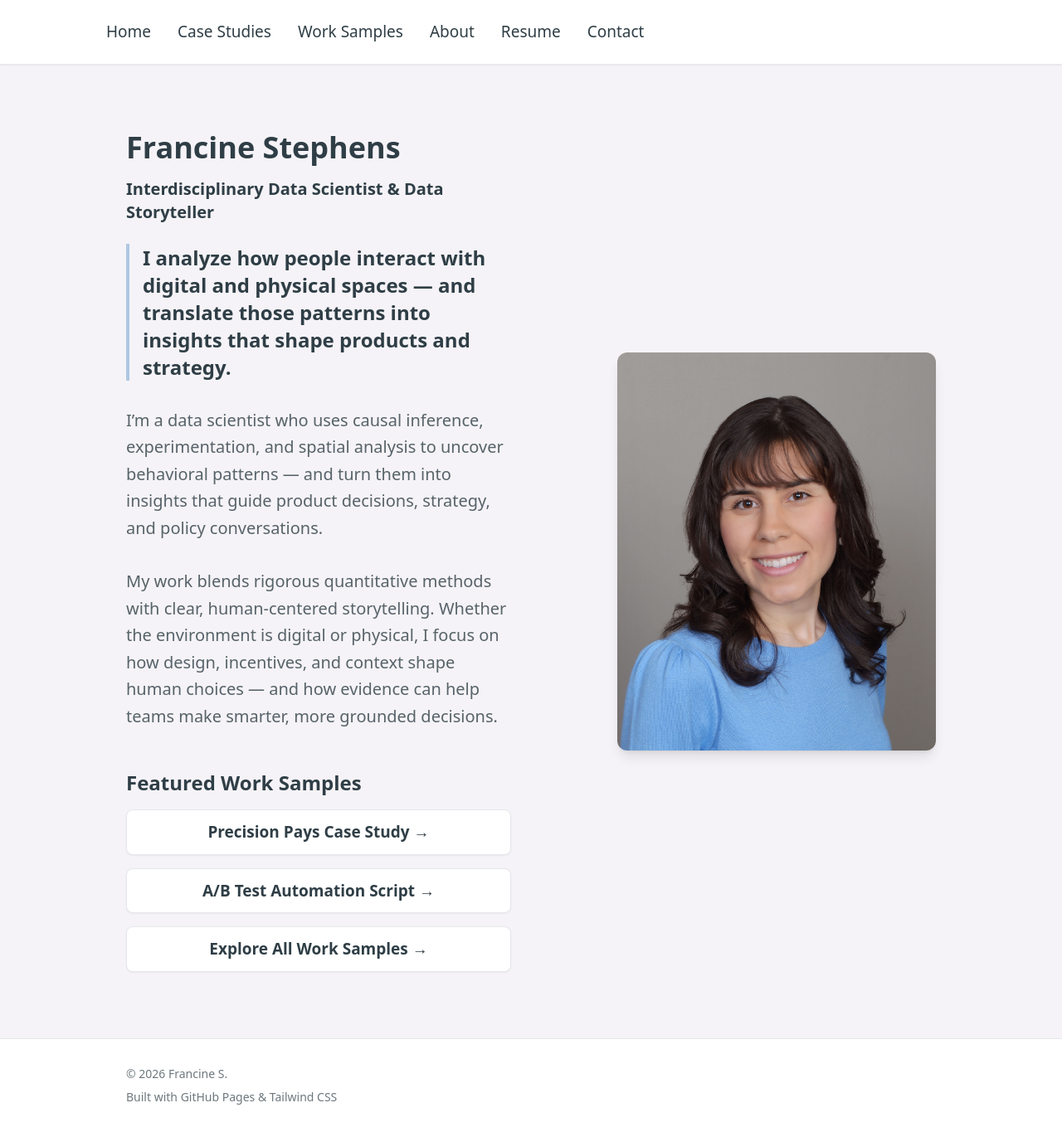
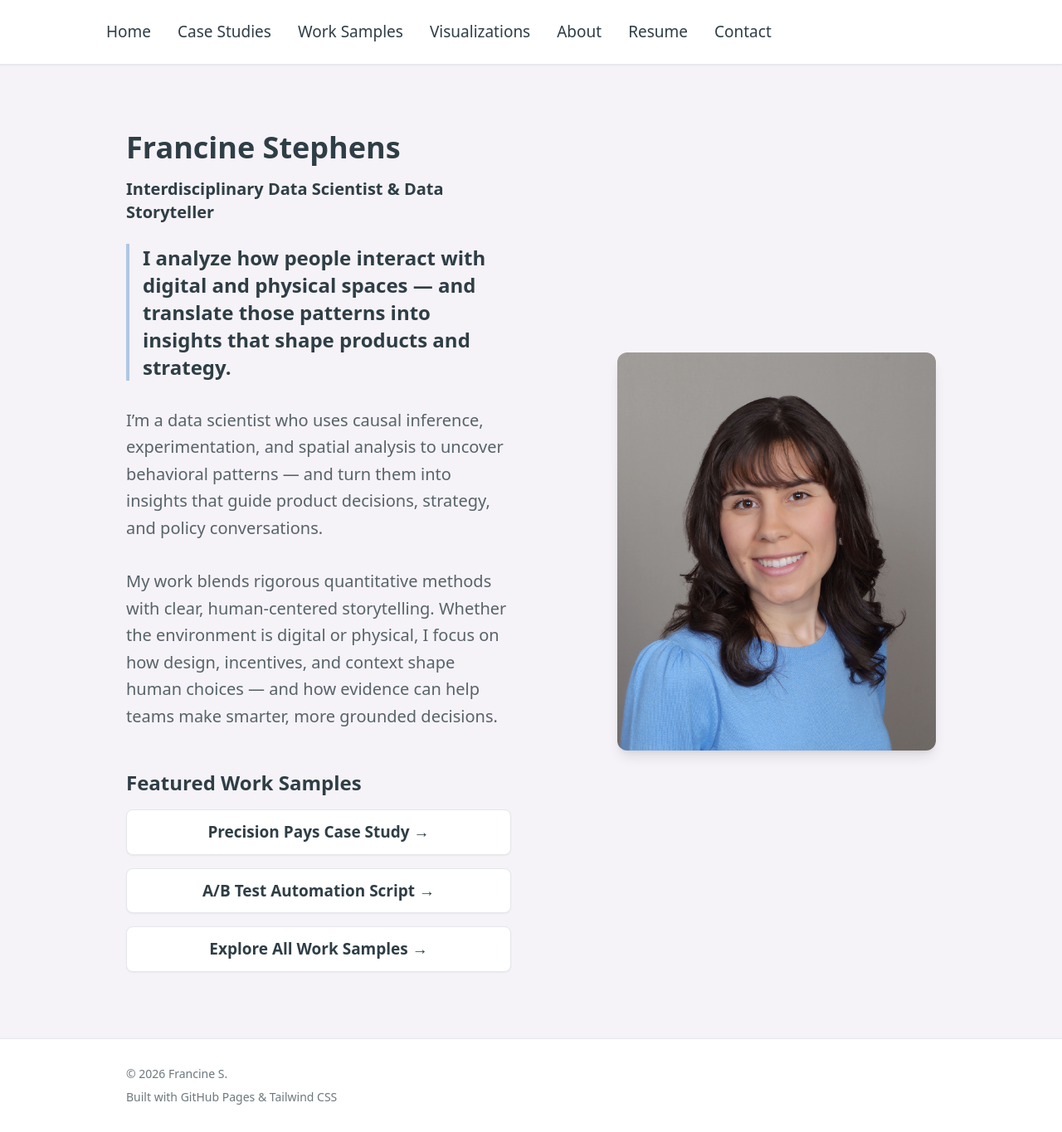
Before and after one commit to francine-i-stephens/francine-portfolio, a Jekyll site: the page index.html, which Jekyll copies as it is, in a window 1280 px wide. Shown: the whole page at 83% size. Built offline with Jekyll 4.4.1, drawn with Linux system fonts in a browser that asks for light colours; nearby versions of some CDN libraries.

Commit message:
Update index.html

```diff
--- a/index.html
+++ b/index.html
@@ -29,6 +29,7 @@
     <a href="index.html" class="hover:text-blueSoft">Home</a>
     <a href="case-studies/index.html" class="hover:text-blueSoft">Case Studies</a>
     <a href="work-samples/index.html" class="hover:text-blueSoft">Work Samples</a>
+    <a href="visualizations/index.html" class="hover:text-blueSoft">Visualizations</a>
     <a href="about.html" class="hover:text-blueSoft">About</a>
     <a href="resume.html" class="hover:text-blueSoft">Resume</a>
     <a href="contact.html" class="hover:text-blueSoft">Contact</a>
```
